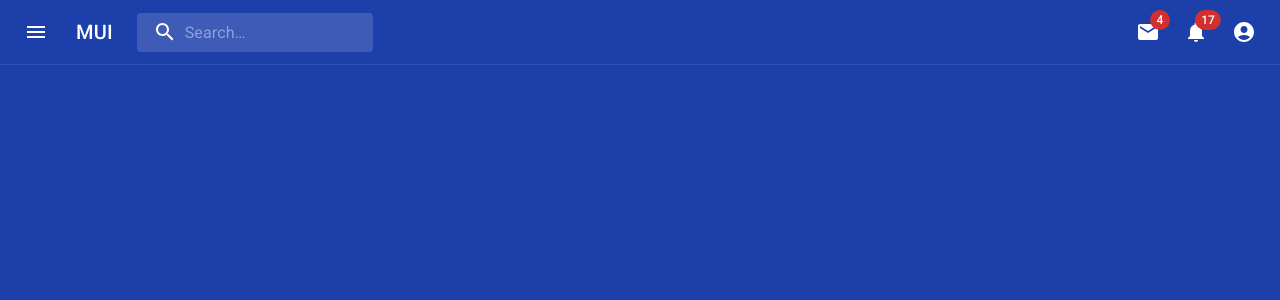
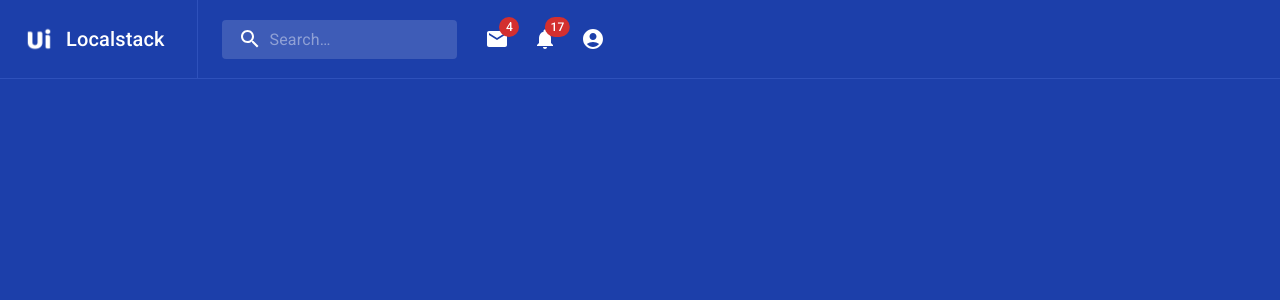
Before and after one commit to usrivastava92/hello-mui, a React (Vite) app: page / in a window 1280 px wide. Shown: the top 300 px of the page. Built offline with nearby package versions, Linux system fonts and the light colour scheme.

Commit message:
added menubar stack

```diff
--- a/src/layouts/TopMenuLayout/components/TopBar/index.tsx
+++ b/src/layouts/TopMenuLayout/components/TopBar/index.tsx
@@ -4,10 +4,12 @@ import {
   AppBar,
   Badge,
   Box,
+  CardMedia,
   IconButton,
   InputBase,
   Menu,
   MenuItem,
+  Stack,
   styled,
   Toolbar,
   Typography
@@ -167,26 +169,48 @@ const TopBar: React.FC = (): JSX.Element => {
         elevation={0}
       >
         <Toolbar>
+          <Stack
+            direction="row"
+            alignItems="center"
+            justifyContent="space-between"
+          >
+            <Stack
+              direction="row"
+              alignItems="center"
+              justifyContent="space-evenly"
+              sx={{
+                borderRight: 1,
+                borderColor: 'border.main',
+                pr: 4,
+                py: 1.5
+              }}
+            >
               <IconButton
                 size="large"
                 edge="start"
                 color="inherit"
                 aria-label="open drawer"
-            sx={{ mr: 2 }}
               >
-            <MenuIcon />
+                <CardMedia
+                  component="img"
+                  height={30}
+                  alt="Localstack UI"
+                  className="w-6"
+                  image="src/assets/images/logo.png"
+                />
               </IconButton>
               <Typography
                 variant="h6"
                 noWrap
+                color="white"
                 component="div"
                 sx={{
-              display: { xs: 'none', sm: 'block' },
-              color: 'text.secondary'
+                  display: { xs: 'none', sm: 'block' }
                 }}
               >
-            MUI
+                Localstack
               </Typography>
+            </Stack>
             <Search>
               <SearchIconWrapper>
                 <SearchIcon />
@@ -240,6 +264,7 @@ const TopBar: React.FC = (): JSX.Element => {
                 <MoreIcon />
               </IconButton>
             </Box>
+          </Stack>
         </Toolbar>
       </AppBar>
       {renderMobileMenu}
```
Lines whose indentation alone changed are shown as unchanged.
